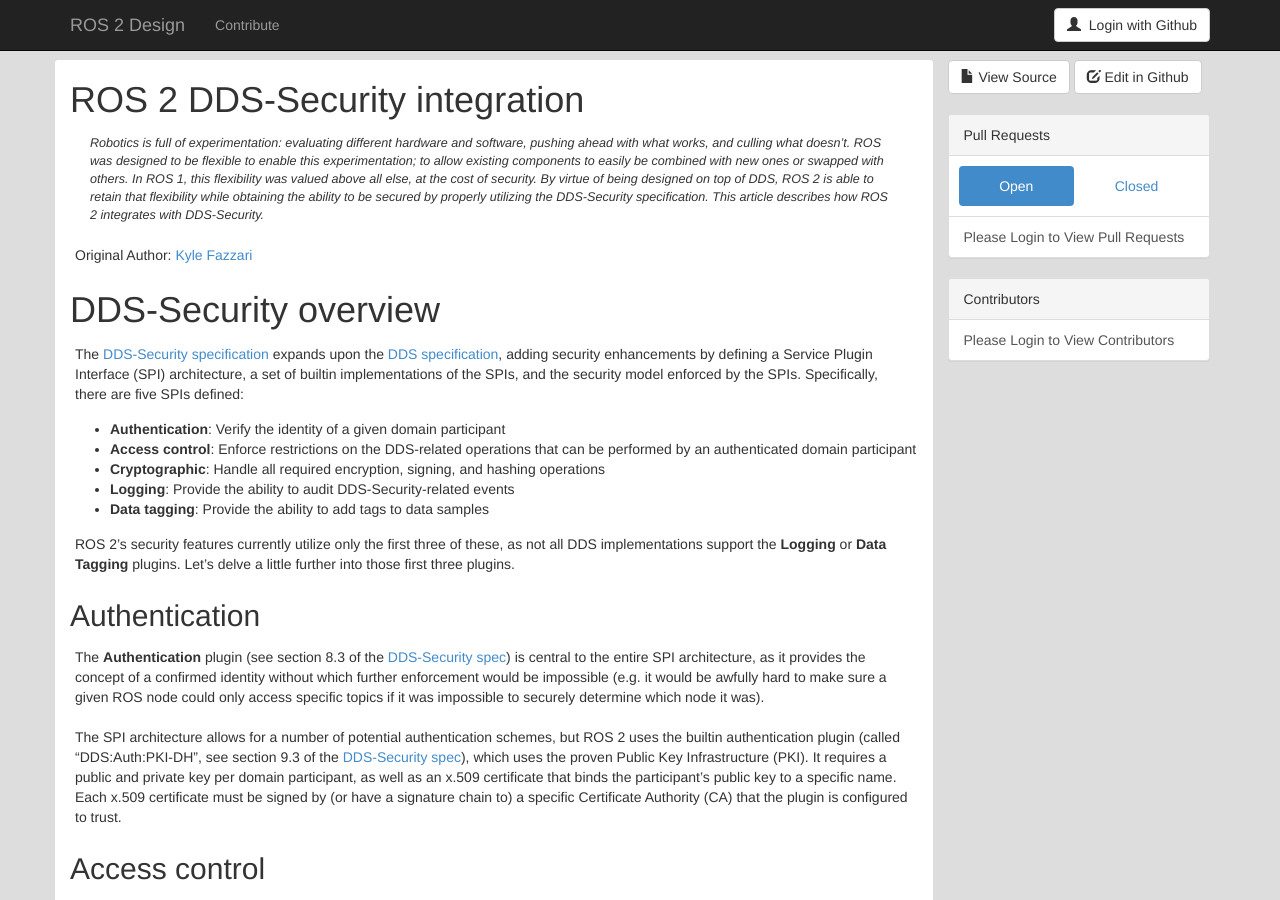
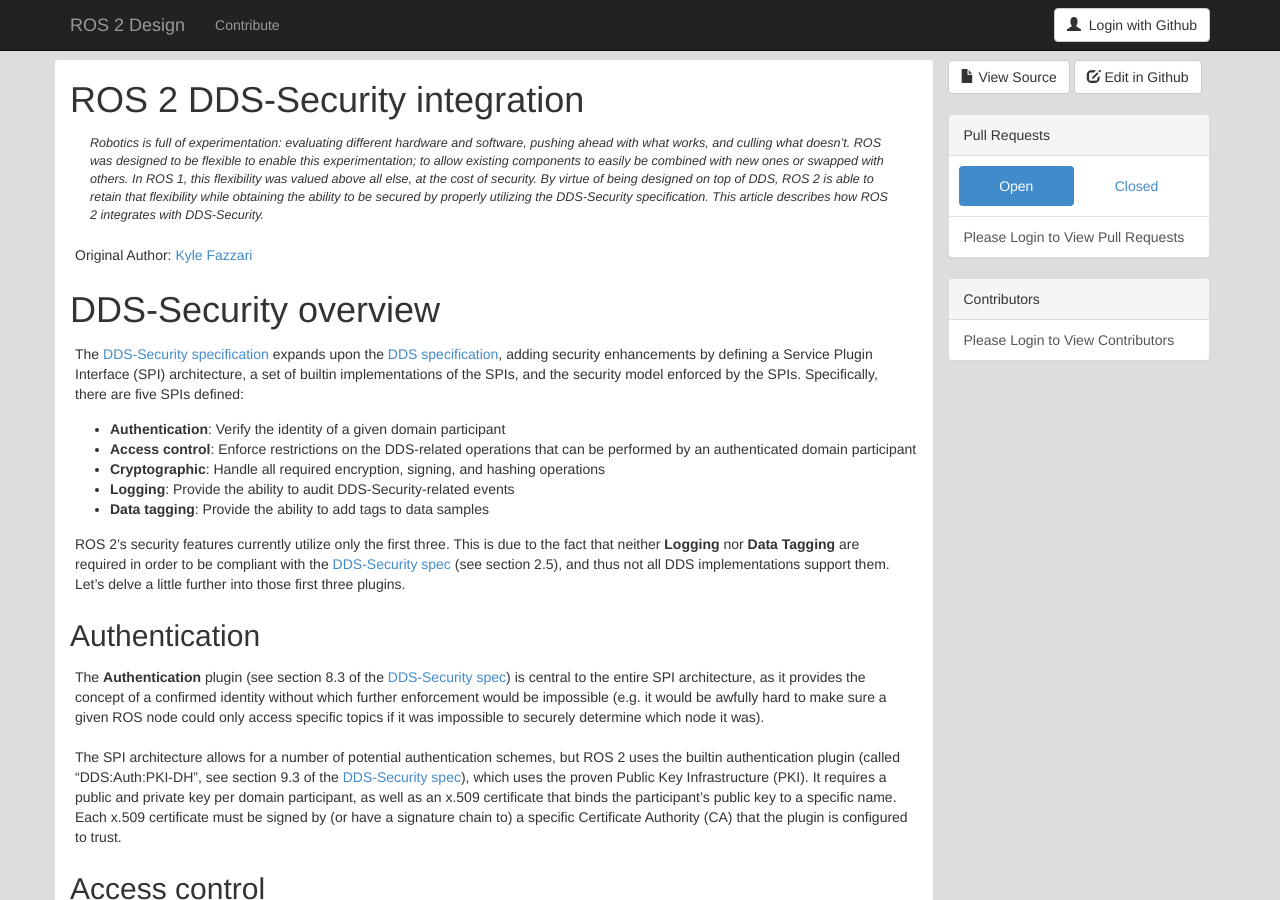
Before and after one commit to ros2/design, a Jekyll site: the page built from articles/ros2_dds_security.md, in a window 1280 px wide and 900 px high. Built offline with Jekyll 4.4.1, drawn with Linux system fonts in a browser that asks for light colours; nearby versions of some CDN libraries.

Commit message:
Clarify that logging and data tagging are optional in the spec
Signed-off-by: Kyle Fazzari <kyle@canonical.com>

```diff
--- a/articles/ros2_dds_security.md
+++ b/articles/ros2_dds_security.md
@@ -37,7 +37,8 @@
 - **Logging**: Provide the ability to audit DDS-Security-related events
 - **Data tagging**: Provide the ability to add tags to data samples
 
-ROS 2's security features currently utilize only the first three of these, as not all DDS implementations support the **Logging** or **Data Tagging** plugins.
+ROS 2's security features currently utilize only the first three.
+This is due to the fact that neither **Logging** nor **Data Tagging** are required in order to be compliant with the [DDS-Security spec][dds_security] (see section 2.5), and thus not all DDS implementations support them.
 Let's delve a little further into those first three plugins.
 
 
```
